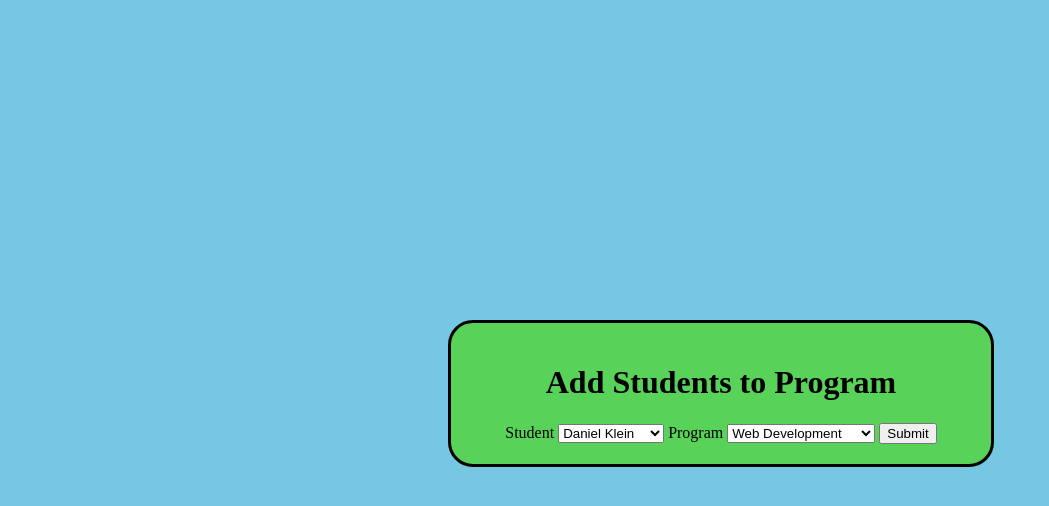
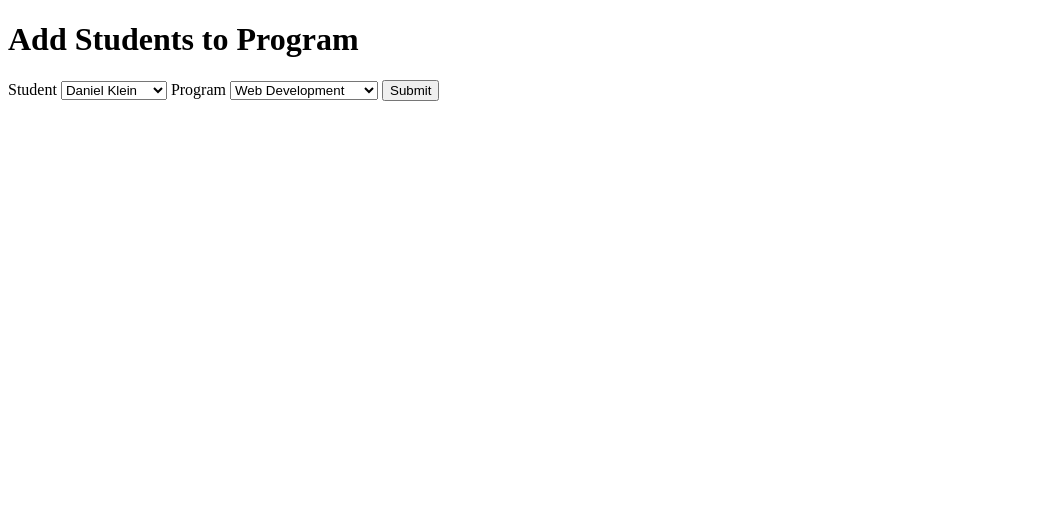
Before and after one commit to Daniel1836/PHP-MYSQL-CRUD-APP-MYSQLi, a PHP site: page /addstudtoprog.php in a window 1280 px wide. Shown: the top 506 px of the page, without its empty margins (0-1049 px from the left). Run offline with PHP 8.4, Linux system fonts and the light colour scheme; data comes from the database, SQL or seed files in the repository.

Commit message:
Update addstudtoprog.php

```diff
--- a/Create/addstudtoprog.php
+++ b/Create/addstudtoprog.php
@@ -1,31 +1,5 @@
 <!DOCTYPE html>
 <html>
-
-<head>
-
-<title>
-Add a Student to a Program
-</title>
-
-<style>
-
-body {background-color: #75c7e2;}
-
-.form {border-style:solid;
-        border-radius: 25px;
-        border-color: black;
-        background-color: #59d259;
-        width: 500px;
-        padding: 20px;
-        position: absolute;
-        top: 40%;
-        left: 35%;
-        text-align: center;}
-
-</style>
-
-</head>
-
  <body>
   <div class="form">
     <h1> Add Students to Program </h1>
@@ -41,13 +15,10 @@ body {background-color: #75c7e2;}
 					or die("There was a problem connecting");
 
 
-
 			$sql = "select student_id, first_name, last_name from students";
 
 
-
 			$result = mysqli_query($cox, $sql) or die("There was a problem searching");
-
 
 
 			while($row = mysqli_fetch_array($result)){
@@ -56,16 +27,9 @@ body {background-color: #75c7e2;}
 
 			}
 
-
-
 		?>
 
-
-
 	</select>
-
-
-
 
 
 	Program <select name="Name">
@@ -77,13 +41,10 @@ body {background-color: #75c7e2;}
 					or die("There was a problem connecting");
 
 
-
 			$sql = "select program_id, name from programs";
 
 
-
 			$result = mysqli_query($cox, $sql) or die("There was a problem searching");
-
 
 
 			while($row = mysqli_fetch_array($result)){
@@ -92,15 +53,11 @@ body {background-color: #75c7e2;}
 
 			}
 
-
-
 		?>
 
+	</select>
 
-
-	</select>
             <input type="submit" value="Submit">
-
 
 
     </form>
@@ -108,5 +65,4 @@ body {background-color: #75c7e2;}
 
 
  </body>
-
 </html>
```
Lines whose indentation alone changed are shown as unchanged.
